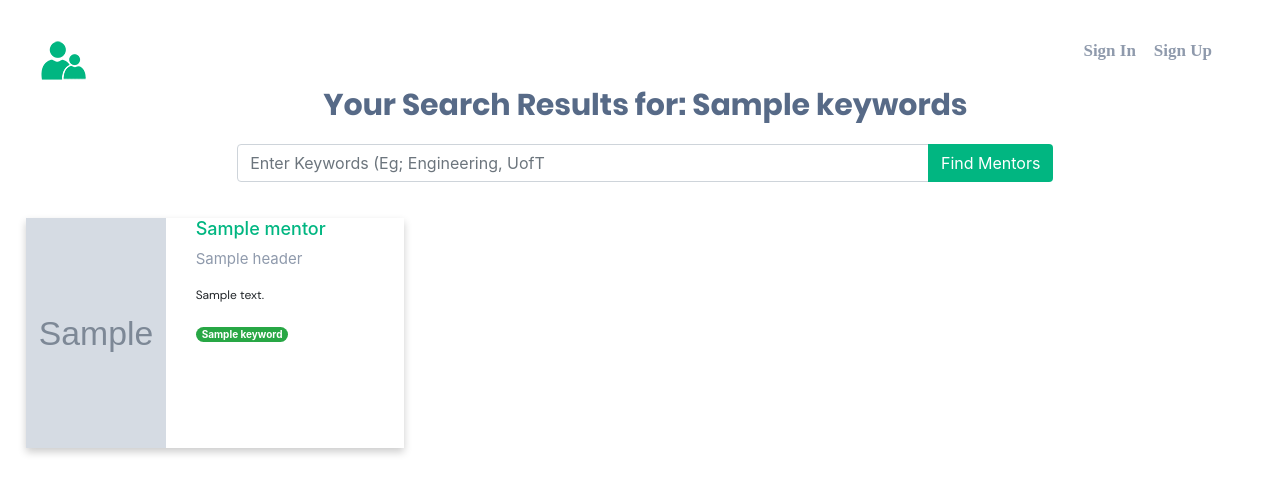
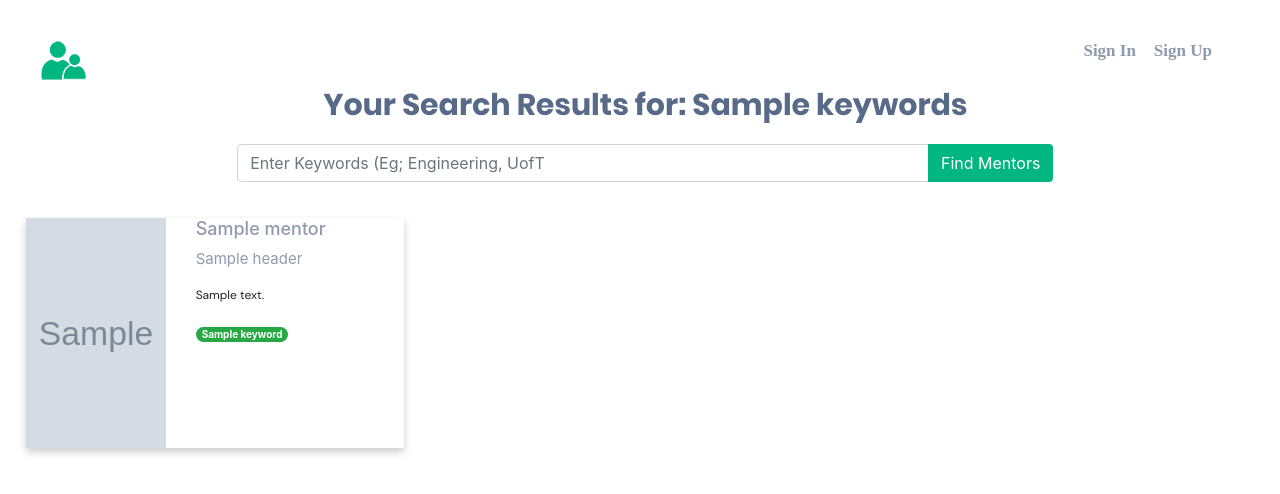
Before and after one commit to SajinKowserSK/retrospect, a Flask app: template templates/mentors.html in a window 1280 px wide. Shown: the top 494 px of the page. Run offline with Flask 2, Linux system fonts and the light colour scheme; the template is opened without the code that fills it: most values are stand-ins (such as "Sample title", 1, 10 or a date in 2020); grey boxes marked "Sample" are stand-in pictures; some libraries are stand-ins or nearby versions.

Commit message:
God knows what changes.

```diff
--- a/templates/mentors.html
+++ b/templates/mentors.html
@@ -117,12 +117,12 @@
                             <img src="{{mentor['image']}}" class="image" >
                         </div>
                         <div class="col-7">
-                            <h4 class="name-font green-text">{{mentor['name']}}</h4>
+                            <h4 class="name-font gray-font">{{mentor['name']}}</h4>
                             <p class="grey-font header-font reduced-top-padding">{{mentor['header']}}</p>
                             <p class="dm-sans-font sz-12 reduced-top-padding">{{mentor['bio']}}</p>
 
                             {% for keyword in mentor['keywords']%}
-                            <span class="badge badge-success badge-pill sz-10">{{keyword}}</span>
+                            <span class="badge badge-success badge-pill sz-10 tag-font">{{keyword}}</span>
 
                             {% endfor %}
                         </div>
--- a/templates/styles.css
+++ b/templates/styles.css
@@ -13,9 +13,7 @@
 
 @font-face {
     font-family: "TitilliumWeb-Light";
-    src: url('fonts/TitilliumWeb-Light.ttf');
-    src: url("fonts/TitilliumWeb-Light.ttf");
-
+    src: url('../static/fonts/TitilliumWeb-Light.ttf');
 }
 
 .TitilliumWeb {
```
